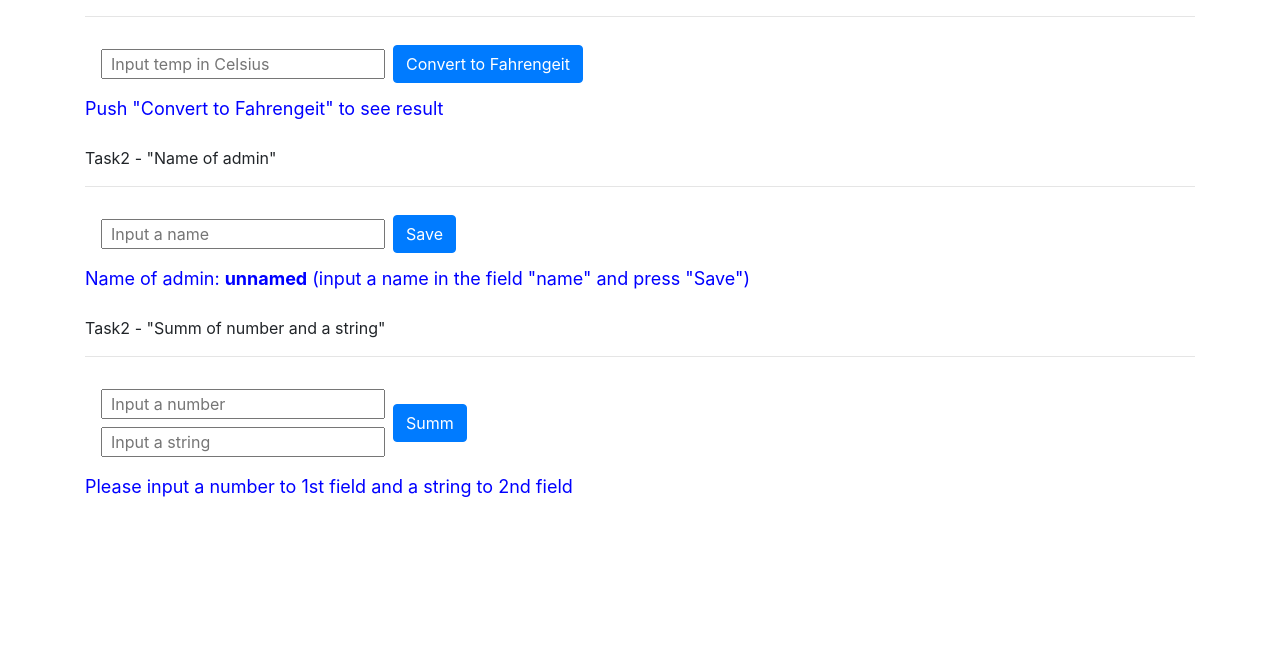
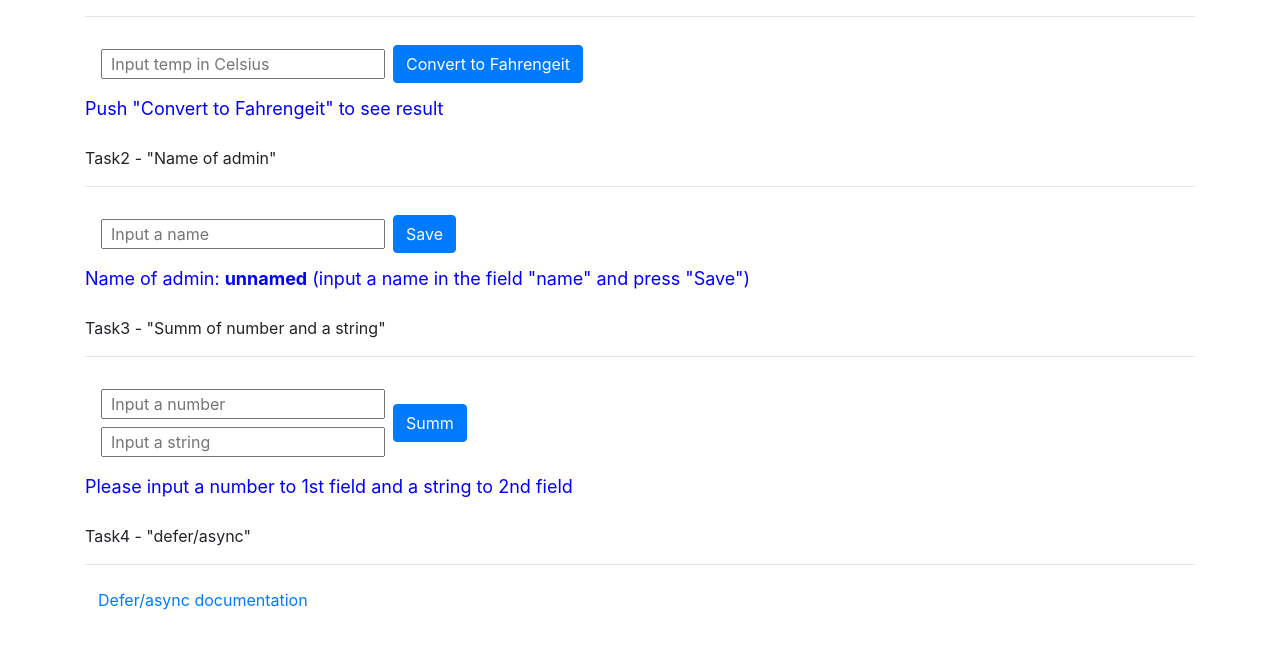
Before and after one commit to testpass1982/jscoursehomeworks, a plain HTML site: page index.html in a window 1280 px wide. Shown: the part 70-718 px from the top of the page. Drawn offline with nearby package versions, Linux system fonts and the light colour scheme.

Commit message:
all hw tasks ready

```diff
--- a/index.html
+++ b/index.html
@@ -43,7 +43,7 @@
             </div>
             <div class="result mb-4" id="task2_result">Name of admin: <strong>unnamed</strong> (input a name in the field "name" and press "Save")</div>
 
-        Task2 - "Summ of number and a string"
+        Task3 - "Summ of number and a string"
             <hr>
 
             <div class="d-flex justify-content-start align-items-center">
@@ -56,7 +56,11 @@
                     </div>
                 </div>
                 <div class="result mb-4" id="task3_result">Please input a number to 1st field and a string to 2nd field</div>
+            Task4 - "defer/async"
+            <hr>
+            <a href="https://learn.javascript.ru/external-script#asinhronnye-skripty-defer-async" id="are_you_sure" class="btn btn-link" target="_blank">Defer/async documentation</a>
     </div>
+
 
 
     <script src="https://code.jquery.com/jquery-3.3.1.slim.min.js" integrity="sha384-q8i/X+965DzO0rT7abK41JStQIAqVgRVzpbzo5smXKp4YfRvH+8abtTE1Pi6jizo"
```
